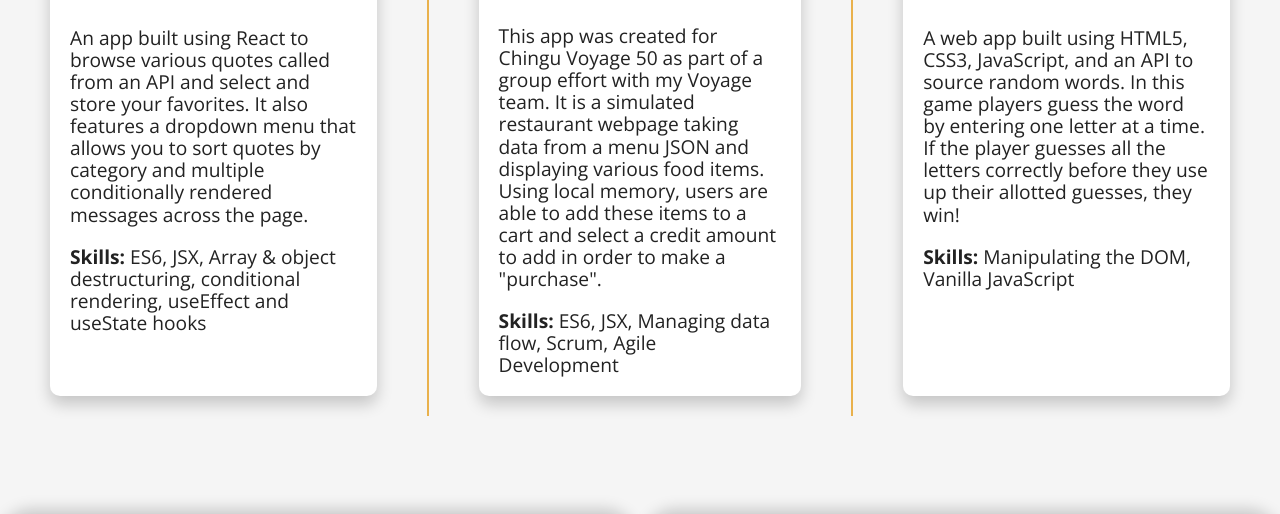
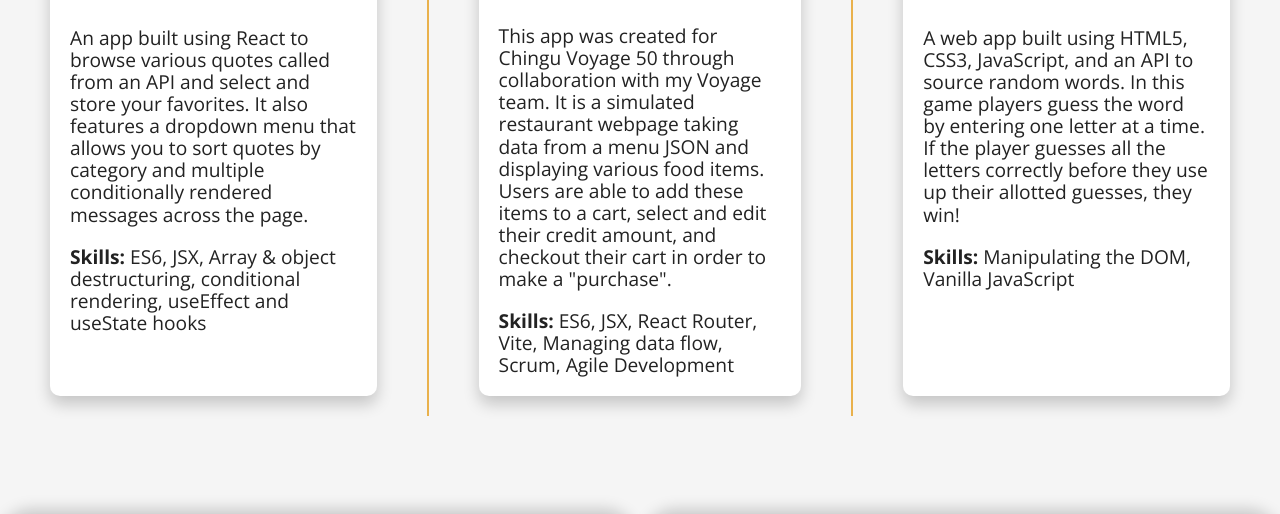
Before and after one commit to ken-ellingsen/portfolio, a website built with Parcel: page index.html in a window 1280 px wide. Shown: the part 666-1180 px from the top of the page. Built offline with nearby package versions, Linux system fonts and the light colour scheme.

Commit message:
Updated project details for Griddle and Github Grill

```diff
--- a/index.html
+++ b/index.html
@@ -105,15 +105,16 @@
               </a>
               <p class="live-link">Click the image to see the live site!</p>
               <p>
-                This app was created for Chingu Voyage 50 as part of a group
-                effort with my Voyage team. It is a simulated restaurant webpage
-                taking data from a menu JSON and displaying various food items.
-                Using local memory, users are able to add these items to a cart
-                and select a credit amount to add in order to make a "purchase".
+                This app was created for Chingu Voyage 50 through collaboration
+                with my Voyage team. It is a simulated restaurant webpage taking
+                data from a menu JSON and displaying various food items. Users
+                are able to add these items to a cart, select and edit their
+                credit amount, and checkout their cart in order to make a
+                "purchase".
               </p>
               <p class="project-skills">
-                <span>Skills:</span> ES6, JSX, Managing data flow, Scrum, Agile
-                Development
+                <span>Skills:</span> ES6, JSX, React Router, Vite, Managing data
+                flow, Scrum, Agile Development
               </p>
             </div>
           </div>
```
Also changed, not shown: projects/index.html (+8 -7 lines).
